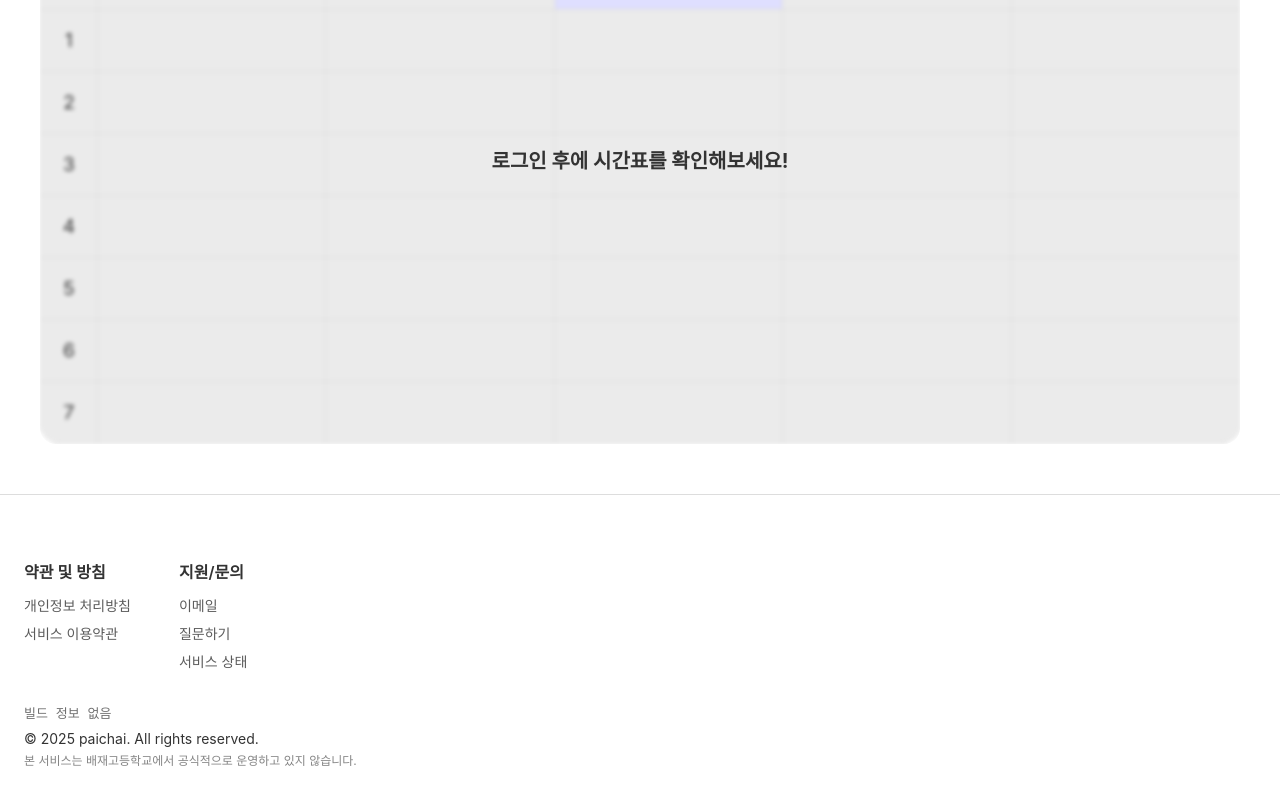
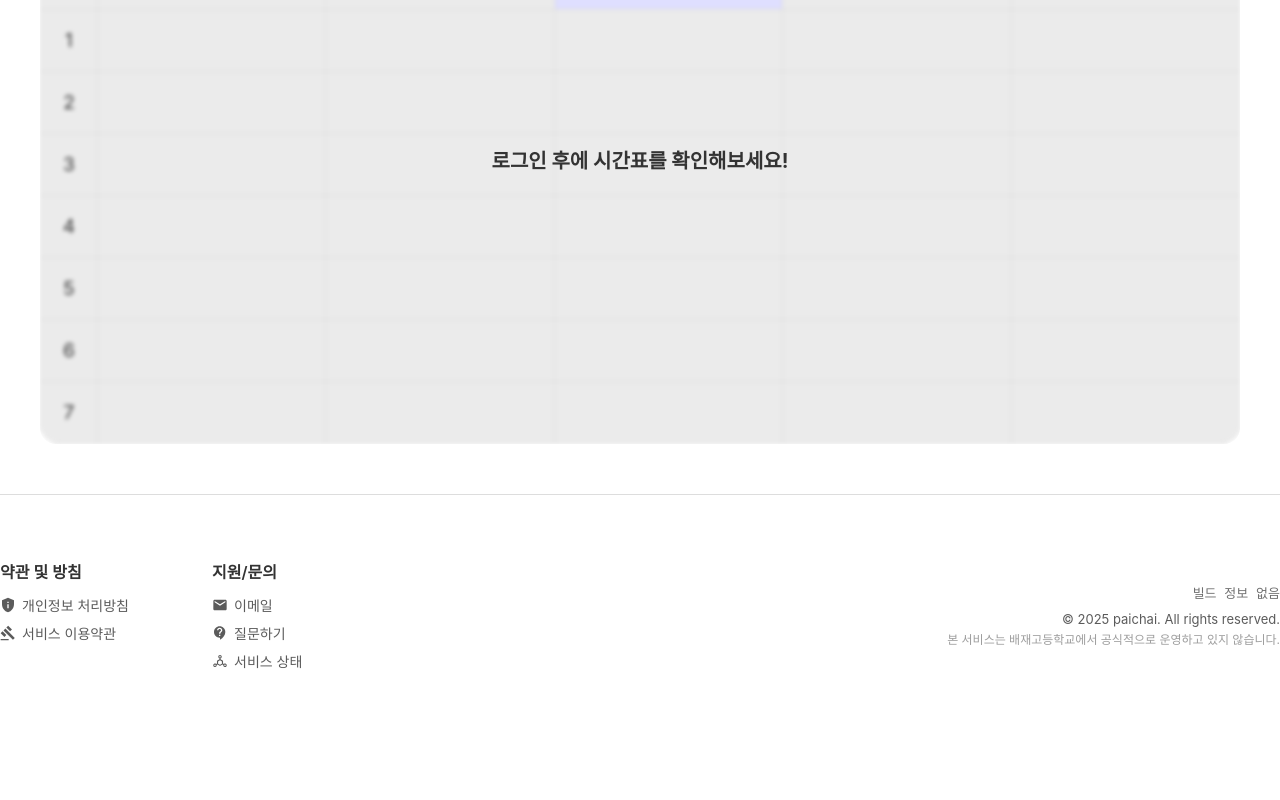
Before and after one commit to jobsicke7/paichai_, a Next.js app: page / in a window 1280 px wide. Shown: the part 986-1786 px from the top of the page. After the commit the page ends 1729 px from the top, so only its background shows below. Built offline with nearby package versions, Linux system fonts and the light colour scheme; no server answers; the database is empty; a web font is replaced by a local one.

Commit message:
FNB 스타일 변경

```diff
--- a/package.json
+++ b/package.json
@@ -65,6 +65,7 @@
     "react-datepicker": "^8.2.1",
     "react-dom": "^19.1.0",
     "react-hook-form": "^7.55.0",
+    "react-icons": "^5.5.0",
     "slugify": "^1.6.6",
     "sonner": "^2.0.3",
     "swr": "^2.3.3",
--- a/src/component/FNB.module.css
+++ b/src/component/FNB.module.css
@@ -10,21 +10,26 @@
 
 .container {
   max-width: 1280px;
-  margin: 0 auto;
-  padding: 0 24px;
+  margin: 0 auto 40px auto;
+  padding: 0 25x;
 }
 
 .top {
   display: flex;
+  justify-content: space-between;
+  align-items: flex-start;
+  gap: 48px;
   flex-wrap: wrap;
-  justify-content: space-between;
-  margin-bottom: 32px;
 }
 
-.columns {
+.leftColumns {
   display: flex;
+  gap: 32px;
   flex-wrap: wrap;
-  gap: 48px;
+}
+
+.menuColumn {
+  min-width: 180px;
 }
 
 .menuColumn h3 {
@@ -57,13 +62,17 @@
   gap: 6px;
 }
 
-.bottom {
+.infoColumn {
+  min-width: 240px;
   display: flex;
   flex-direction: column;
+  align-items: flex-end;
+  text-align: right;
   gap: 8px;
 }
 
 .buildInfo {
+  margin-top: 40px;
   font-family: monospace;
   font-size: 13px;
   opacity: 0.7;
@@ -71,9 +80,15 @@
 
 .textSeparator {
   display: block;
-  margin-top: 4px;
+  margin-top: 2px;
   opacity: 0.6;
   font-size: 12px;
+}
+
+.copyright {
+  font-size: 13px;
+  line-height: 1.5;
+  opacity: 0.8;
 }
 
 @media (max-width: 768px) {
@@ -82,12 +97,13 @@
     gap: 32px;
   }
 
-  .columns {
+  .leftColumns {
     flex-direction: column;
     gap: 32px;
   }
 
-  .bottom {
+  .infoColumn {
     align-items: flex-start;
+    text-align: left;
   }
 }
--- a/src/component/FNB.tsx
+++ b/src/component/FNB.tsx
@@ -3,6 +3,8 @@
 import React, { useEffect, useState } from 'react';
 import Link from 'next/link';
 import styles from './FNB.module.css';
+import { MdEmail, MdContactSupport, MdPrivacyTip, MdGavel } from 'react-icons/md';
+import { AiOutlineDeploymentUnit } from 'react-icons/ai';
 
 const FNB = () => {
   const [buildInfo, setBuildInfo] = useState<{ sha: string; message: string } | null>(null);
@@ -18,32 +20,40 @@ const FNB = () => {
     <footer className={styles.footer}>
       <div className={styles.container}>
         <div className={styles.top}>
-          <div className={styles.columns}>
+          <div className={styles.leftColumns}>
             <div className={styles.menuColumn}>
               <h3>약관 및 방침</h3>
               <div className={styles.links}>
-                <Link href="/privacy">개인정보 처리방침</Link>
-                <Link href="/terms">서비스 이용약관</Link>
+                <Link href="/privacy" className={styles.iconLink}>
+                  <MdPrivacyTip size={16} />
+                  <span>개인정보 처리방침</span>
+                </Link>
+                <Link href="/terms" className={styles.iconLink}>
+                  <MdGavel size={16} />
+                  <span>서비스 이용약관</span>
+                </Link>
               </div>
             </div>
             <div className={styles.menuColumn}>
               <h3>지원/문의</h3>
               <div className={styles.links}>
                 <Link href="mailto:support@paichai.com" className={styles.iconLink}>
+                  <MdEmail size={16} />
                   <span>이메일</span>
                 </Link>
                 <Link href="/contact" className={styles.iconLink}>
+                  <MdContactSupport size={16} />
                   <span>질문하기</span>
                 </Link>
                 <Link href="https://status.jobsickes.shop" className={styles.iconLink}>
+                  <AiOutlineDeploymentUnit size={16} />
                   <span>서비스 상태</span>
                 </Link>
               </div>
             </div>
           </div>
-        </div>
 
-        <div className={styles.bottom}>
+          <div className={styles.infoColumn}>
             {buildInfo?.sha ? (
               <div className={styles.buildInfo}>
                 최근 빌드: <code>{buildInfo.sha.slice(0, 7)}</code> – {buildInfo.message || ''}
@@ -59,6 +69,7 @@ const FNB = () => {
             </div>
           </div>
         </div>
+      </div>
     </footer>
   );
 };
```
Also changed, not shown: 1 other file (tests, documents, lock files or other folders). Lines whose indentation alone changed are shown as unchanged.
